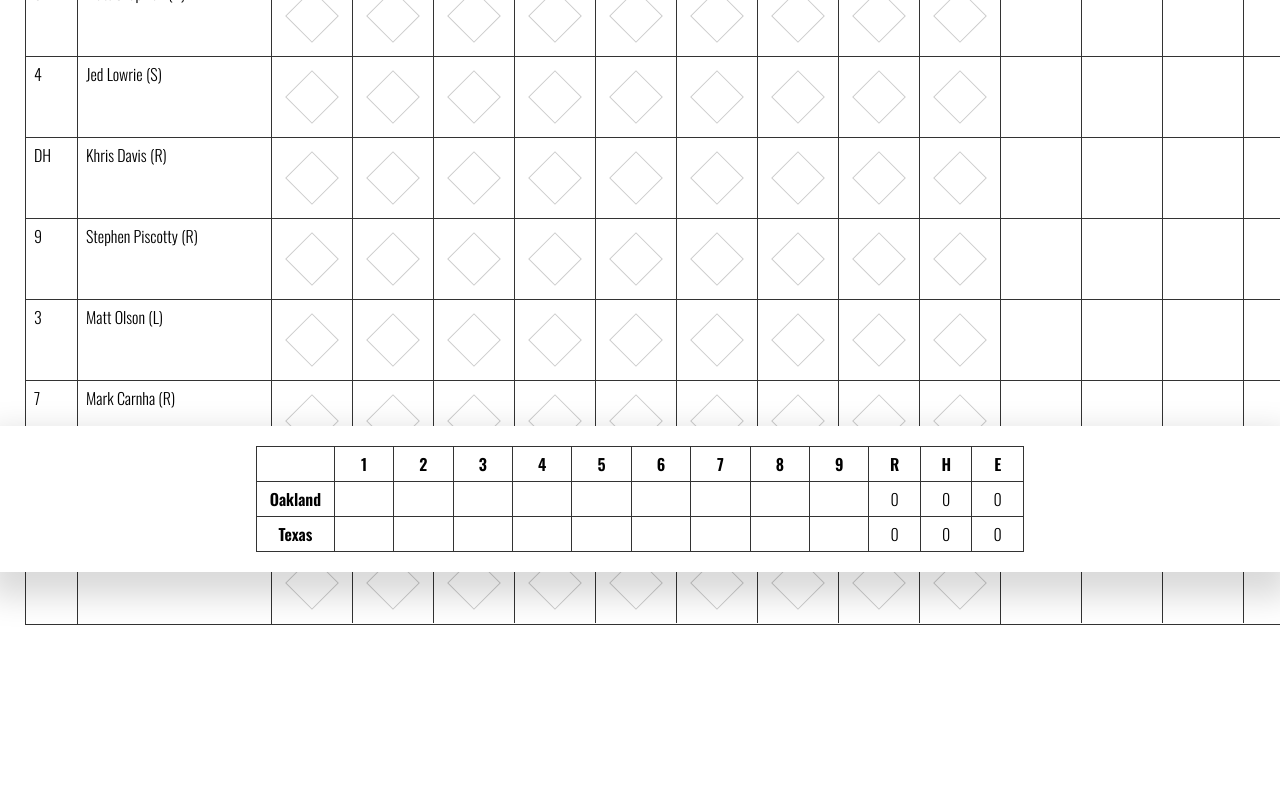
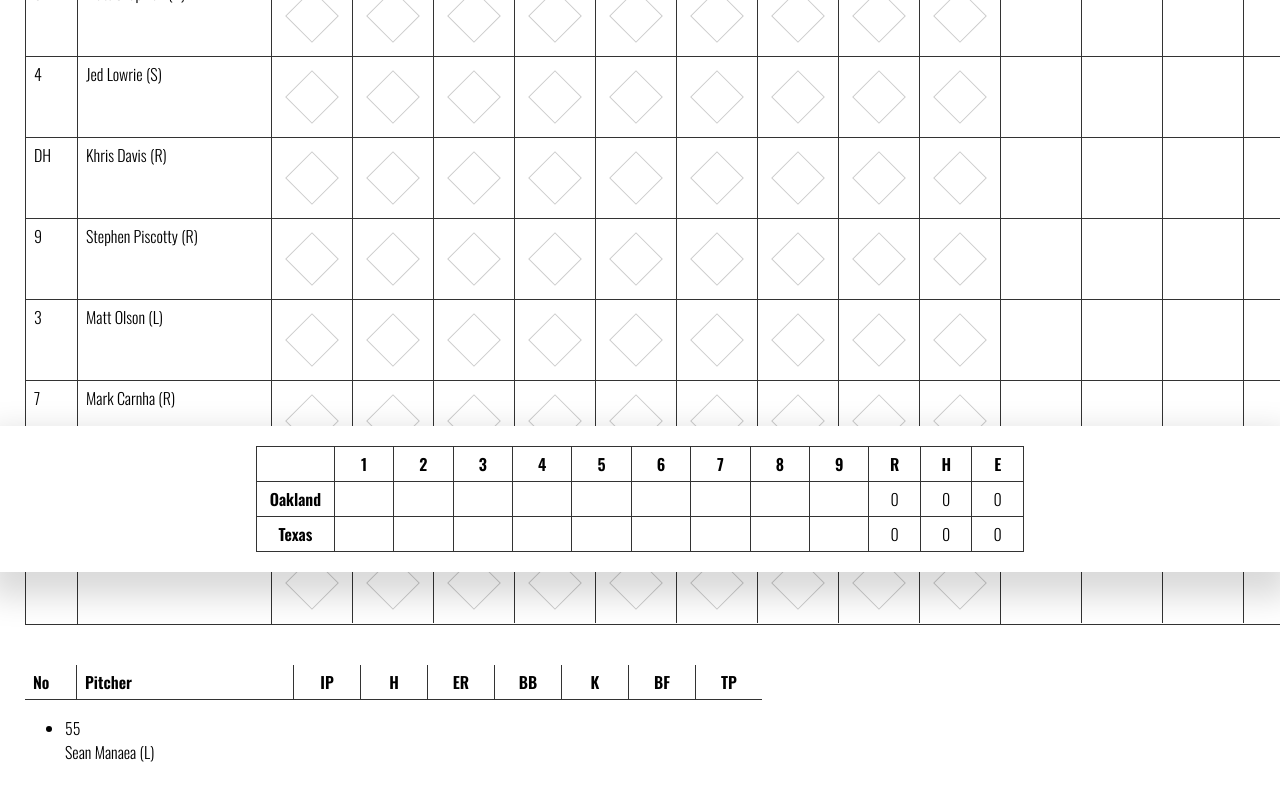
Before and after one commit to soybuddha/scorebook, a React (Create React App) app: page / in a window 1280 px wide. Shown: the part 228-1028 px from the top of the page. Built offline with nearby package versions, Linux system fonts and the light colour scheme.

Commit message:
working on pitching layout

```diff
--- a/src/Scorebook.tsx
+++ b/src/Scorebook.tsx
@@ -9,9 +9,9 @@
 } from './utils/createMockData';
 import { teamAtBats } from './utils/statsUtils';
 
+import { TeamLayout } from './components/Team/TeamLayout';
 import { BoxScore } from './components/BoxScore/BoxScore';
 import { CreateGame } from './components/CreateGame/CreateGame';
-import { Lineup } from './components/Lineup/Lineup';
 // import { Hitters } from './components/Hitters';
 // import { Innings } from './components/Innings';
 // import { HittingStats } from './components/HittingStats';
@@ -158,9 +158,10 @@
                 </TeamButton>
               </li>
             </TeamTabs>
-            <Lineup
+            <TeamLayout
               lineup={this.state.displayedLineup === 'home' ? this.state.homeTeam.lineup : this.state.awayTeam.lineup}
               atBats={teamAtBats(this.state.innings, this.state.displayedLineup)}
+              pitchers={this.state.displayedLineup === 'home' ? this.state.homeTeam.pitchers : this.state.awayTeam.pitchers}
             />
             <BoxScore
               homeCity={this.state.homeTeam.city}
--- a/src/components/Lineup/StyledLineup.ts
+++ b/src/components/Lineup/StyledLineup.ts
@@ -33,7 +33,6 @@
 
 export const LineupLayout = styled.div`
   display: flex;
-  margin: 25px 25px 171px;
 
   > ${UL} {
     border-top: 1px solid #333;
--- /dev/null
+++ b/src/components/Pitchers/Pitchers.tsx
@@ -0,0 +1,38 @@
+import React from 'react';
+
+import {
+  PitcherLayout,
+  PitchingTitles,
+  PitcherNumber,
+  PitcherName,
+  PitcherStat,
+} from './StyledPitchers';
+import { IntPitcher } from '../../interfaceDeclarations/scorebookInts';
+
+export function PitchersLayout(props: {
+  pitchers: IntPitcher[],
+}) {
+  return (
+    <PitcherLayout>
+      <PitchingTitles>
+        <PitcherNumber><strong>No</strong></PitcherNumber>
+        <PitcherName><strong>Pitcher</strong></PitcherName>
+        <PitcherStat><strong>IP</strong></PitcherStat>
+        <PitcherStat><strong>H</strong></PitcherStat>
+        <PitcherStat><strong>ER</strong></PitcherStat>
+        <PitcherStat><strong>BB</strong></PitcherStat>
+        <PitcherStat><strong>K</strong></PitcherStat>
+        <PitcherStat><strong>BF</strong></PitcherStat>
+        <PitcherStat><strong>TP</strong></PitcherStat>
+      </PitchingTitles>
+      <ul>
+        {props.pitchers.map((pitcher: IntPitcher, index: number) => (
+          <li key={index}>
+            <div>{pitcher.number}</div>
+            <div>{pitcher.name} ({pitcher.throwing})</div>
+          </li>
+        ))}
+      </ul>
+    </PitcherLayout>
+  );
+}
--- /dev/null
+++ b/src/components/Pitchers/StyledPitchers.ts
@@ -0,0 +1,44 @@
+import styled from 'styled-components';
+
+import { HorizontalUL } from '../../styled-components/Global';
+
+export const PitcherLayout = styled.div`
+  display: flex;
+  flex-direction: column;
+  margin-top: 40px;
+
+  > li {
+    border-right: 1px solid #333;
+    border-bottom: 1px solid #333;
+  }
+`;
+
+export const PitcherNumber = styled.li`
+  width: 35px;
+`;
+
+export const PitcherName = styled.li`
+  min-width: 200px;
+`;
+
+export const PitcherStat = styled.li`
+  width: 50px;
+
+  strong {
+    display: flex;
+    justify-content: center;
+  }
+`;
+
+export const PitchingTitles = styled(HorizontalUL)`
+
+  > li {
+    border-bottom: 1px solid #333;
+    border-right: 1px solid #333;
+    padding: 5px 8px;
+
+    &:last-child {
+      border-right: none;
+    }
+  }
+`;
--- /dev/null
+++ b/src/components/Team/StyledTeam.ts
@@ -0,0 +1,5 @@
+import styled from 'styled-components';
+
+export const Team = styled.div`
+  margin: 25px 25px 171px;
+`;
--- /dev/null
+++ b/src/components/Team/TeamLayout.tsx
@@ -0,0 +1,25 @@
+import React from 'react';
+
+import { Lineup } from '../Lineup/Lineup';
+import { PitchersLayout } from '../Pitchers/Pitchers';
+
+import { IntHitter, IntPitcher } from '../../interfaceDeclarations/scorebookInts';
+import { IntHalfInning } from '../../interfaceDeclarations/inningInts';
+
+import { Team } from './StyledTeam';
+
+export function TeamLayout(props: {
+  lineup: IntHitter[],
+  atBats: IntHalfInning[],
+  pitchers: IntPitcher[],
+}) {
+  return (
+    <Team>
+      <Lineup
+        lineup={props.lineup}
+        atBats={props.atBats}
+      />
+      <PitchersLayout pitchers={props.pitchers} />
+    </Team>
+  );
+}
```
